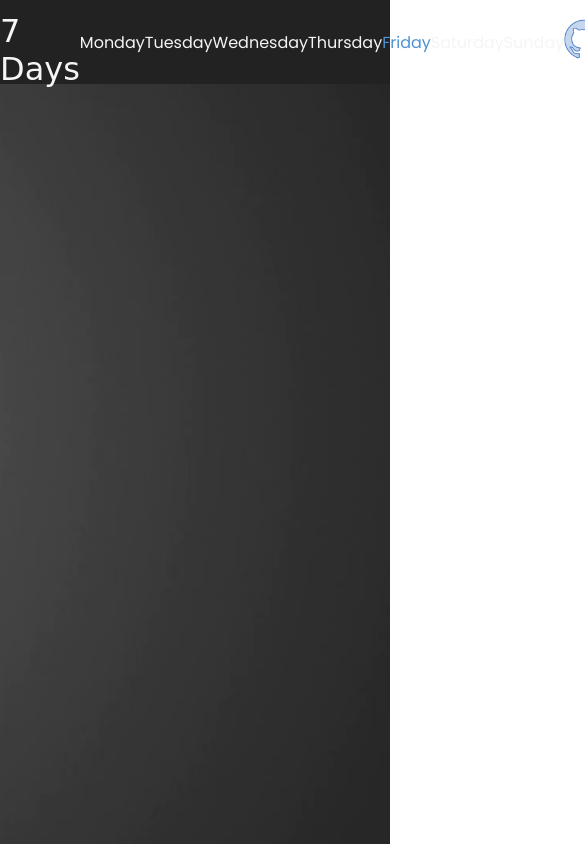
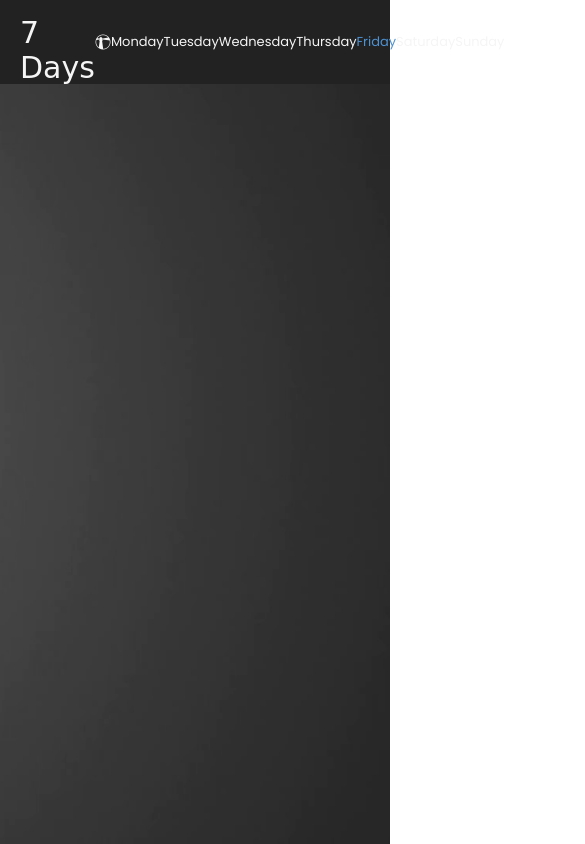
Before and after one commit to MusaAktasMA/sevendays, a plain HTML site: page friday.html in a window 390 px wide. Shown: the top 844 px of the page, 585 px wide, since content can reach past the window. Drawn offline with nearby package versions, Linux system fonts and the light colour scheme; a web font is replaced by a local one.

Commit message:
Add files via upload

```diff
--- a/style.css
+++ b/style.css
@@ -48,12 +48,6 @@ a{
     transition: 0.8s;
 }
 
-.light{
-    font-size: 40px;
-    position: absolute;
-    padding-right: 1450px;
-    padding-bottom: 1px;
-}
 
 .days{
     transition: 0.8s;
@@ -251,3 +245,16 @@ h2 {
 .hidden{
     display: none;
 }
+
+@media (max-width: 952px){
+    .logo{
+        font-size: 30px;
+        padding-left: 20px;
+    }
+    nav a{
+        font-size: 13px;
+    }
+    .github-icon{
+        display: none;
+    }
+}
```
Also changed, not shown: index.html (+4 -1 lines), friday.html (line endings or trailing spaces), friday.js (line endings or trailing spaces), monday.html (line endings or trailing spaces), monday.js (line endings or trailing spaces), saturday.html (line endings or trailing spaces), saturday.js (line endings or trailing spaces), sunday.html (line endings or trailing spaces), sunday.js (line endings or trailing spaces), thursday.html (line endings or trailing spaces), thursday.js (line endings or trailing spaces), tuesday.html (line endings or trailing spaces), tuesday.js (line endings or trailing spaces), wednesday.html (line endings or trailing spaces), 1 more files.
